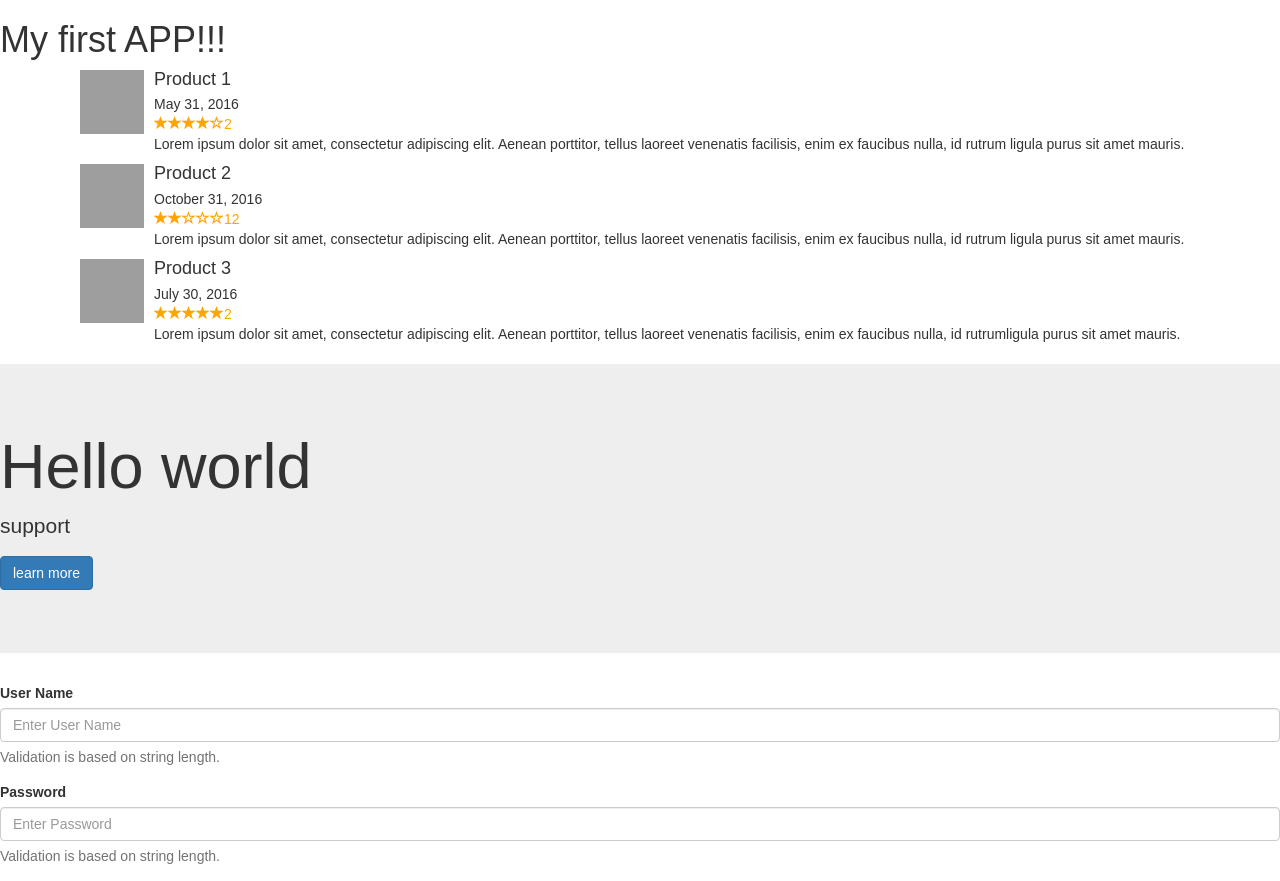
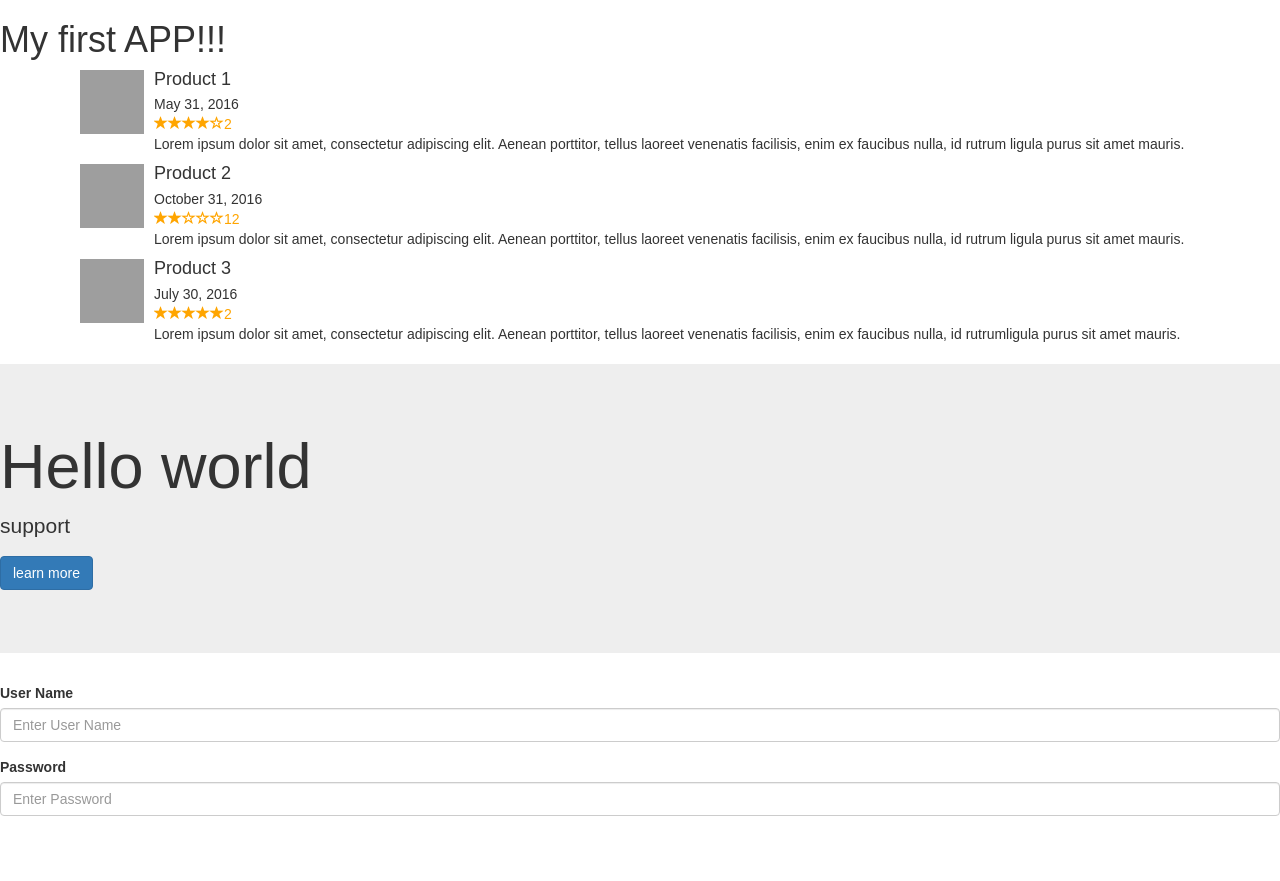
Before and after one commit to samuraiball/beginning-react, a React (Create React App) app: page / in a window 1280 px wide. After the commit the page ends 831 px from the top, so only its background shows below. Built offline with nearby package versions, Linux system fonts and the light colour scheme; grey boxes are pictures that could not be loaded.

Commit message:
add user form

```diff
--- a/src/UserForm.js
+++ b/src/UserForm.js
@@ -3,8 +3,14 @@ import {FormGroup, ControlLabel, FormControl, HelpBlock} from 'react-bootstrap';
 
 
 class UserForm extends Component {
+    errorUsername;
+    errorPassword;
+
     constructor(props) {
         super(props);
+        this.errorPassword = '';
+        this.errorUsername = '';
+
         this.state = {
             username: '',
             password: '',
@@ -17,12 +23,26 @@ class UserForm extends Component {
 
 
     getUserNameValidationState() {
-        const length = this.state.username;
+        const length = this.state.username.length;
 
         //一度でもフォーカスが当たればValidationをかける
         if (this.state.usernameTouched) {
-            if (length < 3) return 'error';
-            else return 'success';
+            if (length === 0) {
+                this.errorUsername = 'Username is required';
+                return 'error';
+            }
+            else if (length < 3) {
+                this.errorUsername = 'Username should be minimum 3 characters';
+                return 'error';
+            }
+            else if (this.state.username.indexOf(' ') >= 0) {
+                this.errorUsername = 'Username cannot contain spaces';
+                return 'error';
+            }
+            else {
+                this.errorUsername = '';
+                return 'success';
+            }
         }
     }
 
@@ -37,7 +57,12 @@ class UserForm extends Component {
 
 
     handleChange(e) {
-        this.setState({value: e.target.value})
+        const target = e.target;
+        const name = target.name;
+        const value = target.value;
+        this.setState({
+            [name]: value
+        });
     }
 
     handleBlur(e) {
@@ -47,7 +72,6 @@ class UserForm extends Component {
         this.setState({
             [name + 'Touched']: true
         });
-       console.log(this.state.passwordTouched)
     }
 
     render() {
@@ -67,7 +91,9 @@ class UserForm extends Component {
                         onBlur={this.handleBlur}
                     />
                     <FormControl.Feedback/>
-                    <HelpBlock>Validation is based on string length.</HelpBlock>
+                    <HelpBlock>
+                    {this.errorUsername.length > 0 &&
+                        <HelpBlock>{this.errorUsername}</HelpBlock>}</HelpBlock>
                 </FormGroup>
 
                 <FormGroup
@@ -84,7 +110,9 @@ class UserForm extends Component {
                         onBlur={this.handleBlur}
                     />
                     <FormControl.Feedback/>
-                    <HelpBlock>Validation is based on string length.</HelpBlock>
+                    {this.errorPassword.length > 0 &&
+                        <HelpBlock>{this.errorPassword}</HelpBlock>}
+                    <FormControl.Feedback/>
                 </FormGroup>
             </form>
         )
```
